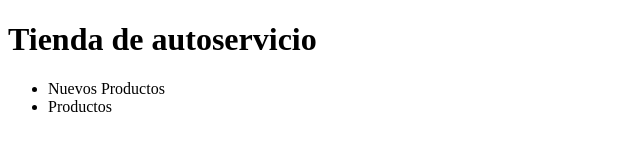
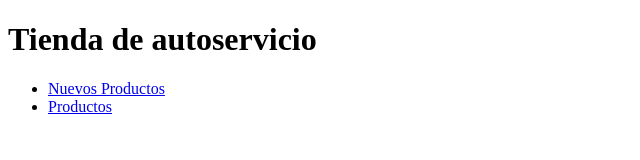
Before and after one commit to domieprangel/tienda-de-autoservicio, a plain HTML site: page index.html in a window 1280 px wide. Shown: the whole page, without its empty margins (0-640 px from the left). Drawn offline with Linux system fonts and the light colour scheme.

Commit message:
Agrega header y menu de navegación

```diff
--- a/index.html
+++ b/index.html
@@ -10,8 +10,8 @@
         <h1>Tienda de autoservicio</h1>
         <nav>
             <ul>
-                <li>Nuevos Productos</li>
-                <li>Productos</li>
+                <li><a href="#nuevos-producto">Nuevos Productos</a></li>
+                <li><a href="#productos">Productos</a></li>
             </ul>
         </nav>
     </header>
```
